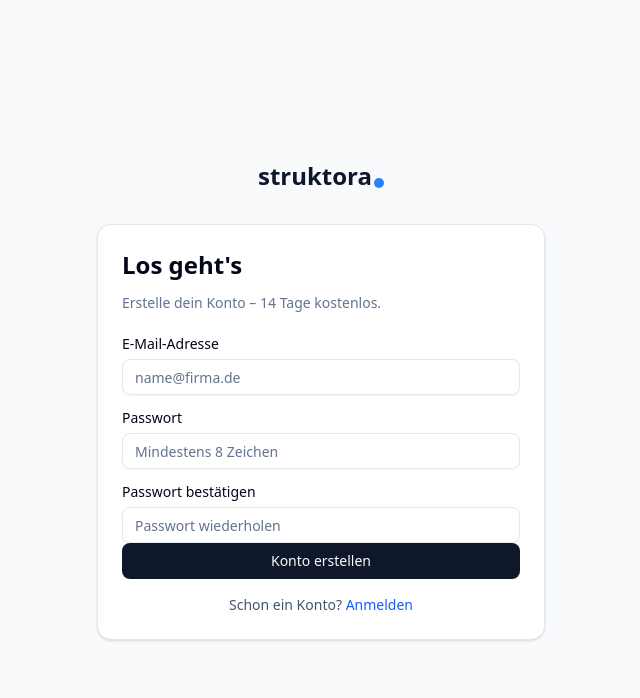
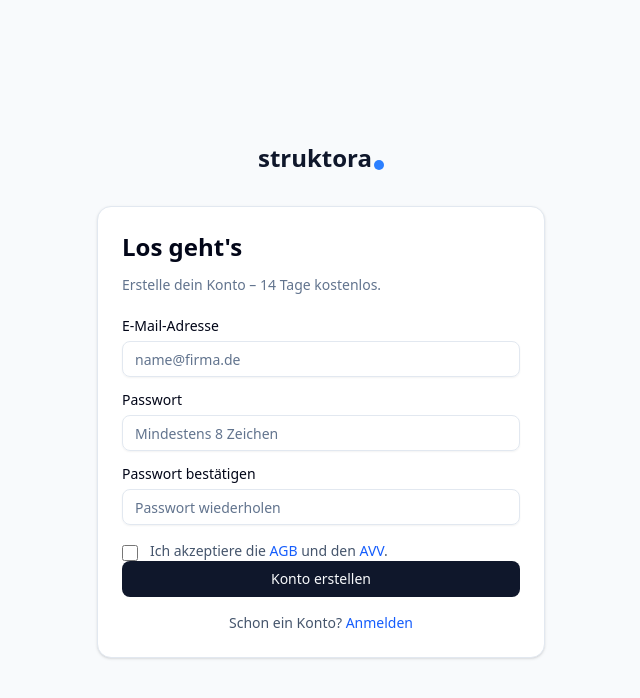
Before and after one commit to berndgalter-lab/struktora, a Next.js app: page /signup in a window 1280 px wide. Shown: the top 698 px of the page, without its empty margins (319-959 px from the left). Built offline with nearby package versions, Linux system fonts and the light colour scheme.

Commit message:
checkbox accept agb avv

```diff
--- a/src/app/(auth)/signup/page.tsx
+++ b/src/app/(auth)/signup/page.tsx
@@ -22,6 +22,7 @@ export default function SignupPage() {
   const [email, setEmail] = useState("");
   const [password, setPassword] = useState("");
   const [passwordConfirm, setPasswordConfirm] = useState("");
+  const [termsAccepted, setTermsAccepted] = useState(false);
   const [error, setError] = useState<string | null>(null);
   const [isLoading, setIsLoading] = useState(false);
   const [isSuccess, setIsSuccess] = useState(false);
@@ -39,6 +40,12 @@ export default function SignupPage() {
     // Validate password length
     if (password.length < 8) {
       setError(t("errors.passwordMin"));
+      return;
+    }
+
+    // Validate terms accepted
+    if (!termsAccepted) {
+      setError("Bitte akzeptiere die AGB und den AVV.");
       return;
     }
 
@@ -149,6 +156,38 @@ export default function SignupPage() {
               disabled={isLoading}
             />
           </div>
+          <div className="flex items-start gap-3 mt-4">
+            <input
+              type="checkbox"
+              id="terms"
+              checked={termsAccepted}
+              onChange={(e) => setTermsAccepted(e.target.checked)}
+              required
+              disabled={isLoading}
+              className="mt-1 h-4 w-4 rounded border-slate-300 text-blue-600 focus:ring-blue-500"
+            />
+            <label htmlFor="terms" className="text-sm text-slate-600">
+              Ich akzeptiere die{" "}
+              <a
+                href="/agb"
+                target="_blank"
+                rel="noopener noreferrer"
+                className="text-blue-600 hover:underline"
+              >
+                AGB
+              </a>
+              {" "}und den{" "}
+              <a
+                href="/avv"
+                target="_blank"
+                rel="noopener noreferrer"
+                className="text-blue-600 hover:underline"
+              >
+                AVV
+              </a>
+              .
+            </label>
+          </div>
         </CardContent>
         <CardFooter className="flex flex-col space-y-4">
           <Button type="submit" className="w-full" disabled={isLoading}>
```
